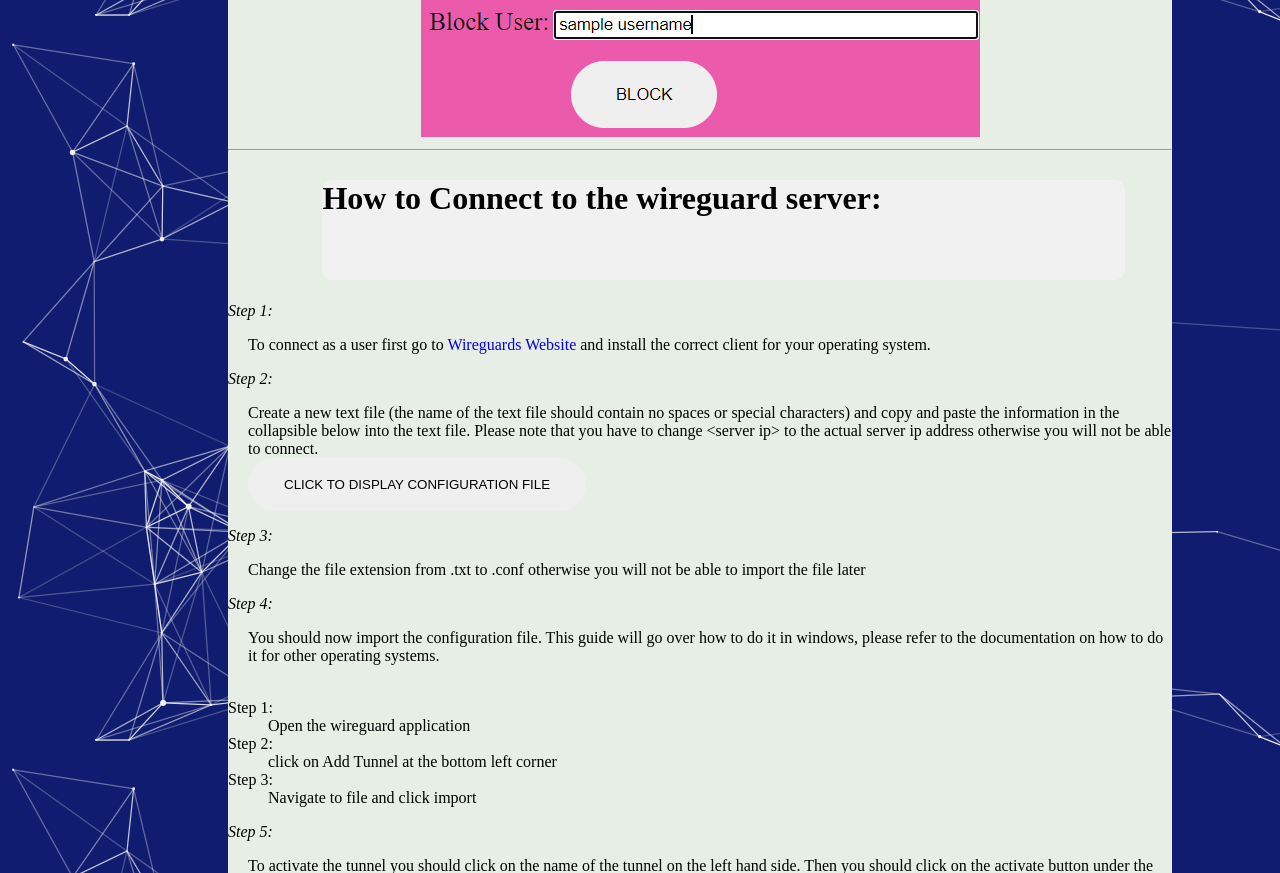
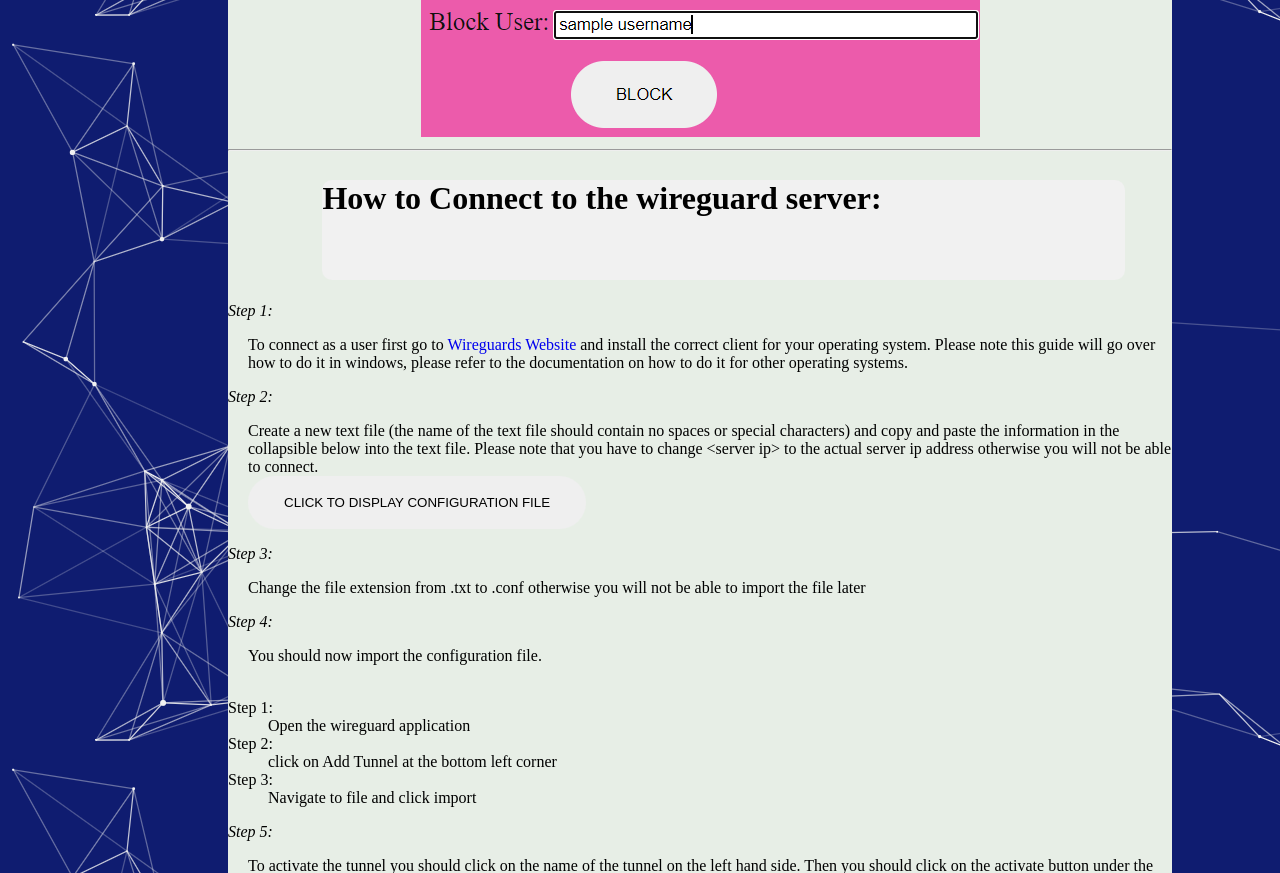
Before and after one commit to xlab-classes/cse442-spring2022-team-pyc442, a Python web app: template src/app/templates/admin_help.html in a window 1280 px wide. Shown: the part 2132-3005 px from the top of the page. Run offline with Jinja, Linux system fonts and the light colour scheme; the template is opened without the code that fills it: most values are stand-ins (such as "Sample title", 1, 10 or a date in 2020); some libraries are stand-ins or nearby versions.

Commit message:
Stated that the instructions provided are for windows only #77

```diff
--- a/src/app/templates/admin_help.html
+++ b/src/app/templates/admin_help.html
@@ -85,7 +85,7 @@
                 <h1 id="connectuser" >How to Connect to the wireguard server:</h1>
                 <i>Step 1:</i>
                 <p class="test_body" >
-                    To connect as a user first go to <a href="https://www.wireguard.com/install/">Wireguards Website</a> and install the correct client for your operating system.
+                    To connect as a user first go to <a href="https://www.wireguard.com/install/">Wireguards Website</a> and install the correct client for your operating system. Please note this guide will go over how to do it in windows, please refer to the documentation on how to do it for other operating systems.
                 </p>
                 <i>Step 2:</i>
                 <p class="test_body" >
@@ -118,7 +118,7 @@
                 <p>Change the file extension from .txt to .conf otherwise you will not be able to import the file later</p>
                 <i>Step 4:</i>
                 <p>
-                    You should now import the configuration file. This guide will go over how to do it in windows, please refer to the documentation on how to do it for other operating systems.<br><br>
+                    You should now import the configuration file. <br><br>
                         <dl>
                             <dt>Step 1:</dt>
                             <dd>Open the wireguard application</dd>
--- a/src/app/templates/users_page/user_guide.html
+++ b/src/app/templates/users_page/user_guide.html
@@ -19,7 +19,7 @@
                 <h1 id="connectuser" >How to Connect to the wireguard server:</h1>
                 <i>Step 1:</i>
                 <p class="test_body" >
-                    To connect as a user first go to <a href="https://www.wireguard.com/install/">Wireguards Website</a> and install the correct client for your operating system.
+                    To connect as a user first go to <a href="https://www.wireguard.com/install/">Wireguards Website</a> and install the correct client for your operating system. Please note this guide will go over how to do it in windows, please refer to the documentation on how to do it for other operating systems.
                 </p>
                 <i>Step 2:</i>
                 <p class="test_body" >
@@ -52,7 +52,7 @@
                 <p>Change the file extension from .txt to .conf otherwise you will not be able to import the file later</p>
                 <i>Step 4:</i>
                 <p>
-                    You should now import the configuration file. This guide will go over how to do it in windows, please refer to the documentation on how to do it for other operating systems.<br>
+                    You should now import the configuration file. <br>
                         <dl>
                             <dt>Step 1:</dt>
                             <dd>Open the wireguard application</dd>
```
